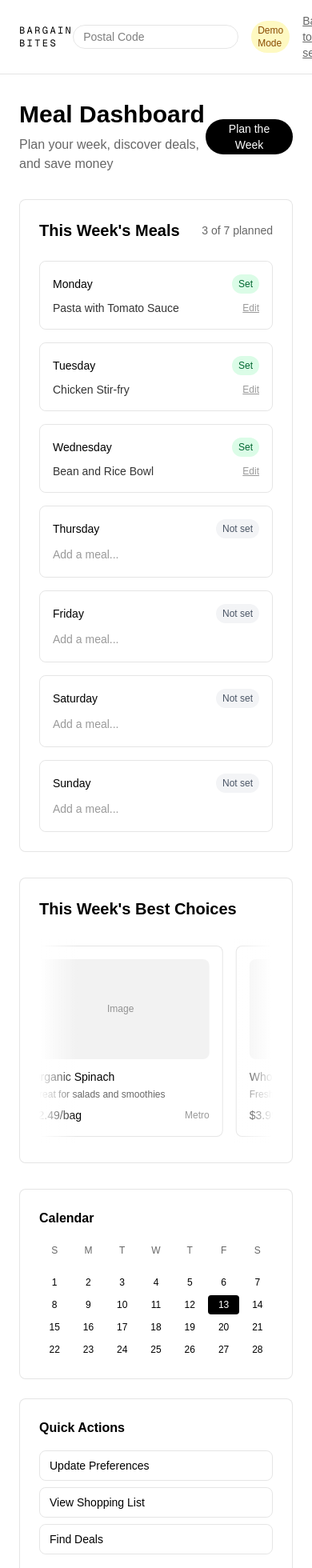
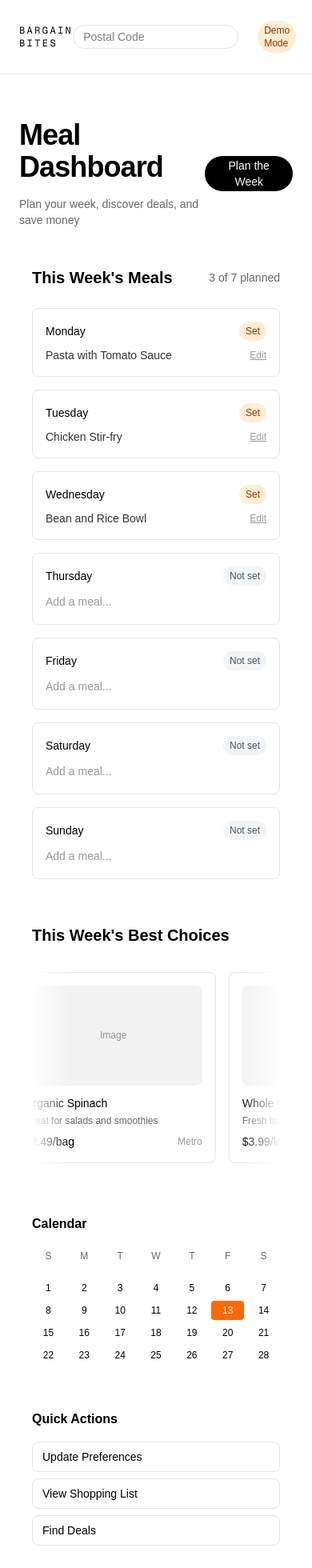
Before and after one commit to amanduhhhh/bargainbites, a Next.js app: page /meals in a window 390 px wide. Shown: the top 1960 px of the page at 80% size. Built offline with nearby package versions, Linux system fonts and the light colour scheme.

Commit message:
ugly borderes

```diff
--- a/src/app/globals.css
+++ b/src/app/globals.css
@@ -3,12 +3,14 @@
 :root {
   --background: #ffffff;
   --foreground: #000000;
+  --loblaws-orange: #ff6b35;
 }
 
 @theme inline {
   --color-background: var(--background);
   --color-foreground: var(--foreground);
-  --font-sans: var(--font-geist-sans);
+  --color-loblaws-orange: var(--loblaws-orange);
+  --font-sans: Arial, Helvetica, sans-serif;
   --font-mono: var(--font-geist-mono);
 }
 
--- a/src/app/meals/page.tsx
+++ b/src/app/meals/page.tsx
@@ -143,14 +143,14 @@ export default function MealsPage() {
   return (
     <div className="min-h-screen bg-background text-foreground">
       <header className="border-b border-black/10">
-        <div className="max-w-6xl mx-auto px-6 py-4 flex items-center justify-between">
+        <div className="max-w-5xl mx-auto px-6 py-4 flex items-center justify-between">
           <Link
             href="/"
             className="font-mono text-xs sm:text-sm uppercase tracking-[0.2em] hover:underline underline-offset-4"
           >
             Bargain Bites
           </Link>
-          <div className="flex items-center gap-4">
+          <div className="flex items-center gap-6">
             <div className="flex items-center gap-2">
               <input
                 type="text"
@@ -161,7 +161,7 @@ export default function MealsPage() {
                 maxLength={7}
               />
             </div>
-            <span className="inline-flex items-center px-2 py-1 rounded-full text-xs font-medium bg-yellow-100 text-yellow-800">
+            <span className="inline-flex items-center px-2 py-1 rounded-full text-xs font-medium bg-orange-100 text-orange-800">
               Demo Mode
             </span>
             <Link
@@ -174,26 +174,26 @@ export default function MealsPage() {
         </div>
       </header>
 
-      <div className="max-w-6xl mx-auto px-6 py-8">
+      <div className="max-w-6xl mx-auto px-6 py-14 sm:py-12">
         {/* Dashboard Header */}
         <div className="flex items-center justify-between mb-8">
           <div>
-            <h1 className="text-3xl font-semibold mb-2">Meal Dashboard</h1>
-            <p className="text-black/60">Plan your week, discover deals, and save money</p>
+            <h1 className="text-4xl sm:text-6xl font-semibold tracking-tight">Meal Dashboard</h1>
+            <p className="mt-4 max-w-[60ch] text-sm sm:text-base text-black/60">Plan your week, discover deals, and save money</p>
           </div>
           <button
             onClick={handlePlanWeek}
-            className="inline-flex items-center justify-center h-11 px-6 rounded-full bg-foreground text-background text-sm font-medium hover:opacity-90 transition-opacity"
+            className="inline-flex items-center justify-center h-11 px-5 rounded-full bg-foreground text-background text-sm font-medium hover:opacity-90"
           >
             Plan the Week
           </button>
         </div>
 
-        <div className="grid grid-cols-1 lg:grid-cols-3 gap-8">
+        <div className="grid grid-cols-1 lg:grid-cols-3 gap-6">
           {/* Main Content */}
-          <div className="lg:col-span-2 space-y-8">
+          <div className="lg:col-span-2 space-y-6">
             {/* Weekly Meals */}
-            <div className="bg-white border border-black/10 rounded-lg p-6">
+            <div className=" p-4">
               <div className="flex items-center justify-between mb-6">
                 <h2 className="text-xl font-semibold">This Week's Meals</h2>
                 <div className="text-sm text-black/60">
@@ -203,11 +203,11 @@ export default function MealsPage() {
 
               <div className="grid grid-cols-1 sm:grid-cols-2 gap-4">
                 {weeklyMeals.map((meal) => (
-                  <div key={meal.id} className="border border-black/10 rounded-lg p-4">
+                  <div key={meal.id} className="rounded-lg border border-black/10 p-4">
                     <div className="flex items-center justify-between mb-2">
                       <h3 className="font-medium text-sm">{meal.day}</h3>
                       {meal.isSet ? (
-                        <span className="inline-flex items-center px-2 py-1 rounded-full text-xs font-medium bg-green-100 text-green-800">
+                        <span className="inline-flex items-center px-2 py-1 rounded-full text-xs font-medium bg-orange-100 text-orange-800">
                           Set
                         </span>
                       ) : (
@@ -245,12 +245,12 @@ export default function MealsPage() {
             </div>
 
             {/* Editor's Picks Carousel */}
-            <div className="bg-white border border-black/10 rounded-lg p-6">
+            <div className=" p-4">
               <h2 className="text-xl font-semibold mb-6">This Week's Best Choices</h2>
               <div className="editor-picks-marquee editor-picks-fade py-2">
                 <div className="editor-picks-track">
                   {editorPicks.map((pick) => (
-                    <div key={pick.id} className="flex-shrink-0 w-64 border border-black/10 rounded-lg p-4 bg-white">
+                    <div key={pick.id} className="flex-shrink-0 w-64 rounded-lg border border-black/10 p-4 bg-white">
                       <div className="aspect-video bg-black/5 rounded-lg mb-3 flex items-center justify-center">
                         <span className="text-xs text-black/40">Image</span>
                       </div>
@@ -265,7 +265,7 @@ export default function MealsPage() {
 
                   {/* Duplicate for seamless scroll */}
                   {editorPicks.map((pick) => (
-                    <div key={`duplicate-${pick.id}`} className="flex-shrink-0 w-64 border border-black/10 rounded-lg p-4 bg-white">
+                    <div key={`duplicate-${pick.id}`} className="flex-shrink-0 w-64 rounded-lg border border-black/10 p-4 bg-white">
                       <div className="aspect-video bg-black/5 rounded-lg mb-3 flex items-center justify-center">
                         <span className="text-xs text-black/40">Image</span>
                       </div>
@@ -285,7 +285,7 @@ export default function MealsPage() {
           {/* Sidebar */}
           <div className="space-y-6">
             {/* Calendar */}
-            <div className="bg-white border border-black/10 rounded-lg p-6">
+            <div className="p-4">
               <h3 className="font-semibold mb-4">Calendar</h3>
               <div className="grid grid-cols-7 gap-1 text-center">
                 {['S', 'M', 'T', 'W', 'T', 'F', 'S'].map((day, index) => (
@@ -302,7 +302,7 @@ export default function MealsPage() {
                       className={`text-xs py-1 rounded ${
                         isCurrentMonth
                           ? isToday
-                            ? 'bg-foreground text-background'
+                            ? 'bg-orange-500 text-white'
                             : 'hover:bg-black/5'
                           : 'text-black/20'
                       }`}
@@ -316,7 +316,7 @@ export default function MealsPage() {
 
             {/* Quick Stats */}
             {onboardingData && (
-              <div className="bg-white border border-black/10 rounded-lg p-6">
+              <div className=" p-4">
                 <h3 className="font-semibold mb-4">Your Profile</h3>
                 <div className="space-y-3 text-sm">
                   <div className="flex justify-between">
@@ -336,7 +336,7 @@ export default function MealsPage() {
             )}
 
             {/* Quick Actions */}
-            <div className="bg-white border border-black/10 rounded-lg p-6">
+            <div className=" p-4">
               <h3 className="font-semibold mb-4">Quick Actions</h3>
               <div className="space-y-2">
                 <Link
```
